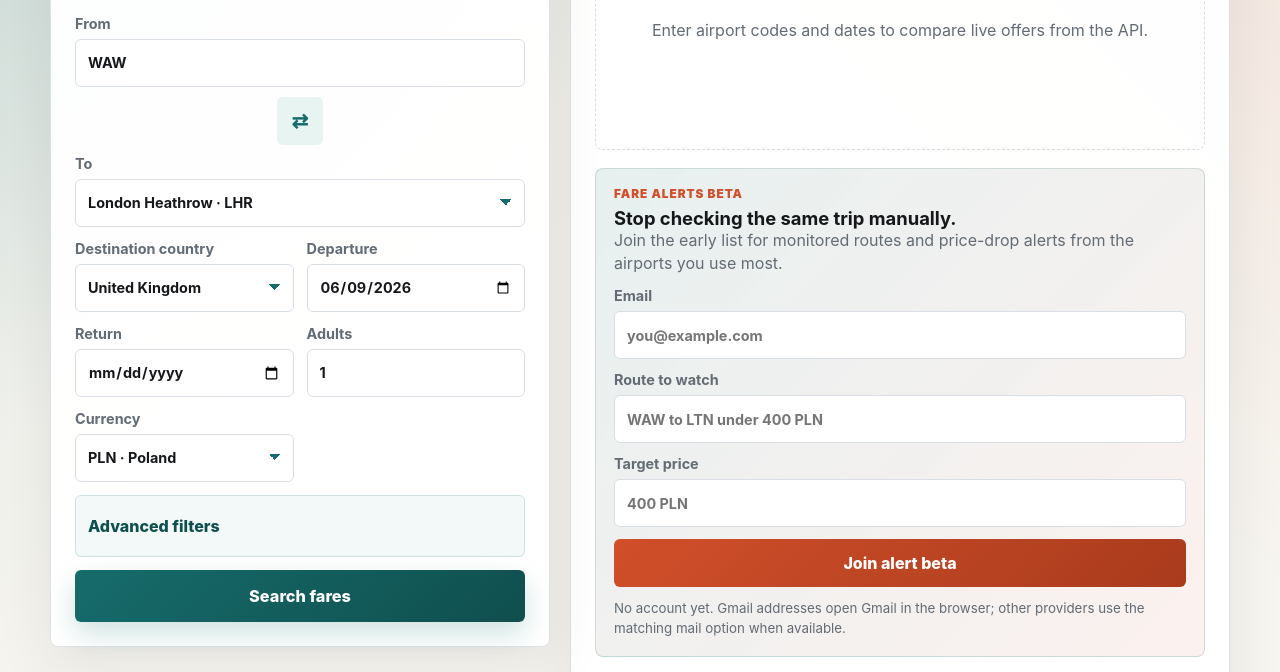
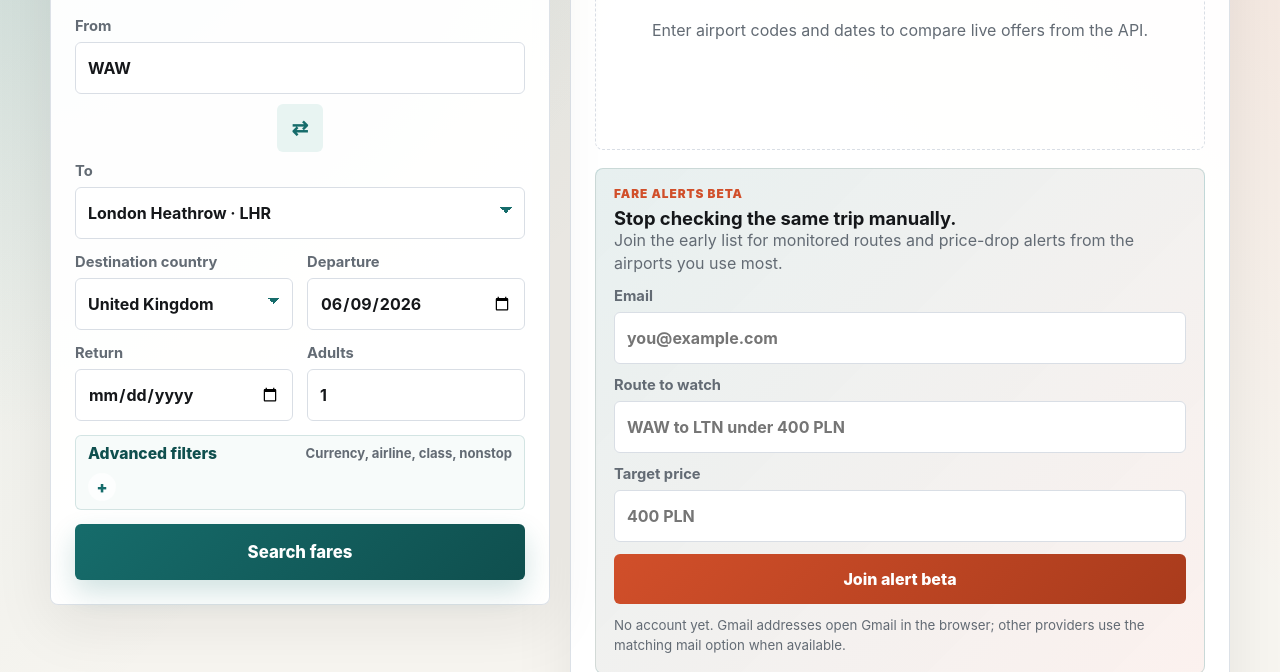
Before and after one commit to Desdem0n/farescout, a website: page public/index.html in a window 1280 px wide. Shown: the part 223-895 px from the top of the page. Drawn offline with Linux system fonts and the light colour scheme.

Commit message:
Refine search form hierarchy

```diff
--- a/public/index.html
+++ b/public/index.html
@@ -61,6 +61,12 @@
             Adults
             <input name="adults" type="number" min="1" max="9" value="1" required>
           </label>
+          <details class="advanced-options">
+            <summary>
+              <span>Advanced filters</span>
+              <small>Currency, airline, class, nonstop</small>
+            </summary>
+            <div class="advanced-grid">
               <label>
                 Currency
                 <select name="market" required>
@@ -82,9 +88,6 @@
                   <option value="AU">AUD · Australia</option>
                 </select>
               </label>
-          <details class="advanced-options">
-            <summary>Advanced filters</summary>
-            <div class="advanced-grid">
               <label>
                 Provider
                 <select name="provider">
--- a/public/styles.css
+++ b/public/styles.css
@@ -87,7 +87,7 @@ select {
 
 .promo-link {
   display: inline-grid;
-  min-height: 34px;
+  min-height: 36px;
   margin-top: 12px;
   padding: 0 12px;
   align-items: center;
@@ -96,7 +96,7 @@ select {
   background: var(--accent-soft);
   border: 1px solid rgba(22, 108, 107, 0.16);
   border-radius: 6px;
-  font-size: 0.84rem;
+  font-size: 0.88rem;
   font-weight: 850;
   text-decoration: none;
 }
@@ -125,7 +125,7 @@ h2 {
 
 .flight-form {
   display: grid;
-  gap: 13px;
+  gap: 14px;
   margin-top: 20px;
 }
 
@@ -137,48 +137,82 @@ label {
   display: grid;
   gap: 7px;
   color: var(--muted);
-  font-size: 0.9rem;
+  font-size: 0.92rem;
   font-weight: 700;
 }
 
 .advanced-options {
-  padding: 12px;
+  padding: 8px 12px;
   border: 1px solid rgba(22, 108, 107, 0.16);
   border-radius: 6px;
-  background: rgba(232, 244, 242, 0.52);
+  background: rgba(232, 244, 242, 0.36);
 }
 
 .advanced-options summary {
-  min-height: 36px;
-  display: flex;
+  min-height: 42px;
+  display: grid;
+  grid-template-columns: 1fr auto;
+  gap: 10px;
   align-items: center;
   color: var(--accent-strong);
-  font-weight: 850;
   cursor: pointer;
+  list-style: none;
 }
 
-.advanced-options summary::marker {
-  color: var(--warm);
+.advanced-options summary::-webkit-details-marker {
+  display: none;
+}
+
+.advanced-options summary::after {
+  content: "+";
+  width: 28px;
+  height: 28px;
+  display: grid;
+  place-items: center;
+  color: var(--accent);
+  background: rgba(255, 255, 255, 0.72);
+  border-radius: 50%;
+  font-weight: 950;
+}
+
+.advanced-options[open] summary::after {
+  content: "-";
+}
+
+.advanced-options summary span {
+  color: var(--accent-strong);
+  font-size: 0.98rem;
+  font-weight: 850;
+}
+
+.advanced-options summary small {
+  display: none;
+  color: var(--muted);
+  font-size: 0.82rem;
+  font-weight: 700;
+  line-height: 1.3;
+  text-align: right;
 }
 
 .advanced-grid {
   display: grid;
-  gap: 13px;
-  margin-top: 12px;
-  padding-top: 12px;
+  gap: 14px;
+  margin-top: 10px;
+  padding-top: 14px;
   border-top: 1px solid rgba(22, 108, 107, 0.14);
 }
 
 input,
 select {
   width: 100%;
-  min-height: 48px;
+  min-height: 52px;
   border: 1px solid var(--line);
   border-radius: 6px;
   padding: 0 12px;
   color: var(--ink);
   background-color: #fff;
   outline: none;
+  font-size: 1rem;
   text-transform: uppercase;
   font-weight: 750;
 }
@@ -241,22 +275,23 @@ select:focus {
 }
 
 button {
-  min-height: 48px;
+  min-height: 50px;
   border: 0;
   border-radius: 6px;
   padding: 0 16px;
   color: #fff;
   background: var(--accent);
+  font-size: 1rem;
   font-weight: 800;
   cursor: pointer;
 }
 
 .search-submit {
-  min-height: 52px;
+  min-height: 56px;
   background:
     linear-gradient(135deg, var(--accent), var(--accent-strong));
   box-shadow: 0 12px 28px rgba(22, 108, 107, 0.2);
-  font-size: 1.02rem;
+  font-size: 1.05rem;
 }
 
 button:hover {
@@ -683,6 +718,10 @@ button:disabled {
     grid-column: 1 / -1;
   }
 
+  .advanced-options summary small {
+    display: block;
+  }
+
   .route-fields {
     grid-template-columns: 1fr;
   }
```
Also changed, not shown: README.md. Lines whose indentation alone changed are shown as unchanged.
